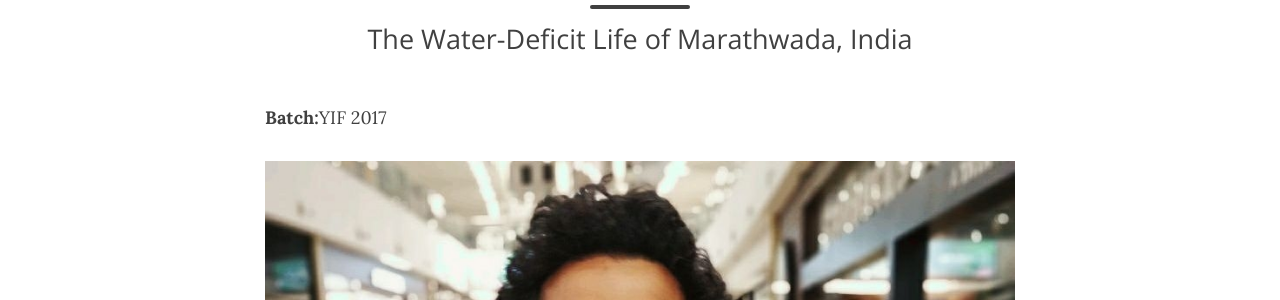
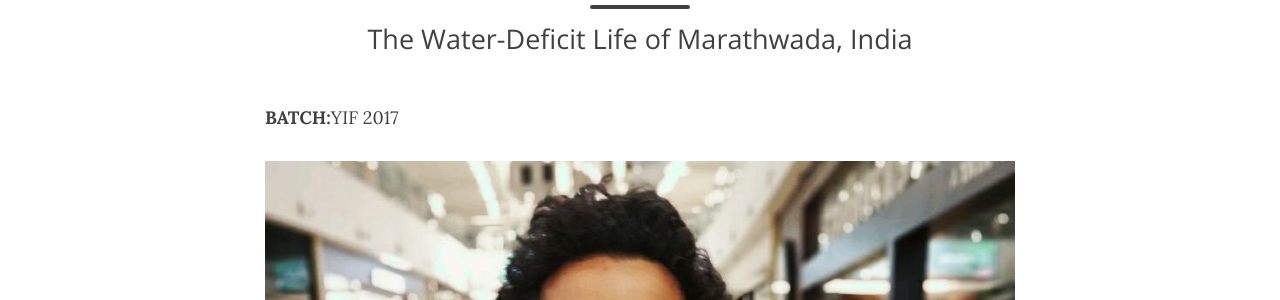
Before and after one commit to dialogue2018/dialogue2018.github.io, a Jekyll site: the page built from _people/01_Rohit_Lahoti.md, in a window 1280 px wide and 900 px high. Shown: the part 228-528 px from the top of the window. Built offline with Jekyll 4.4.1, drawn with Linux system fonts in a browser that asks for light colours; nearby versions of some CDN libraries.

```diff
--- a/_people/01_Rohit_Lahoti.md
+++ b/_people/01_Rohit_Lahoti.md
@@ -4,7 +4,7 @@ subtitle: The Water-Deficit Life of Marathwada, India
 image_path: /img/Rohit DP.jpg
 ---
 
-<p><b>Batch:</b>YIF 2017</p>
+<p><b>BATCH:</b>YIF 2017</p>
 
 <p align="center">
 <img src="../../img/Rohit DP.jpg"></p>
```
